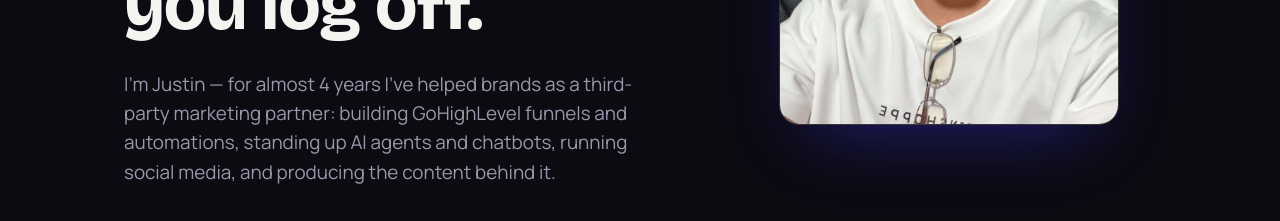
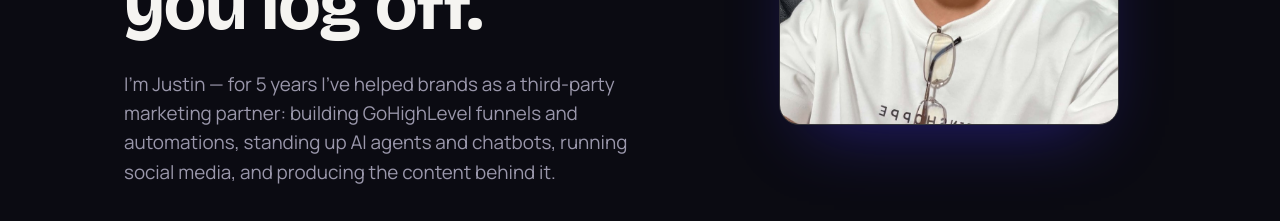
Before and after one commit to justinalviz28-design/justin-portfolio, a plain HTML site: page index.html in a window 1280 px wide. Shown: the part 667-888 px from the top of the page. Drawn offline with nearby package versions, Linux system fonts and the light colour scheme.

Commit message:
Fix hero subhead to say 5 years, matching the hero stat
Co-Authored-By: Claude Sonnet 5 <noreply@anthropic.com>

```diff
--- a/index.html
+++ b/index.html
@@ -36,7 +36,7 @@
       <div class="hero-content">
         <p class="eyebrow">Digital Marketing &amp; Automation Specialist</p>
         <h1 class="hero-headline">Marketing systems and&nbsp;automations<br>that keep running <em>after</em> you log off.</h1>
-        <p class="hero-sub">I'm Justin — for almost 4 years I've helped brands as a third-party marketing partner: building GoHighLevel funnels and automations, standing up AI agents and chatbots, running social media, and producing the content behind it.</p>
+        <p class="hero-sub">I'm Justin — for 5 years I've helped brands as a third-party marketing partner: building GoHighLevel funnels and automations, standing up AI agents and chatbots, running social media, and producing the content behind it.</p>
         <div class="hero-actions">
           <a class="btn btn-primary" href="#work">See my work</a>
           <a class="btn btn-ghost" href="https://wa.me/639108108638" target="_blank" rel="noopener">Message me on WhatsApp</a>
```
